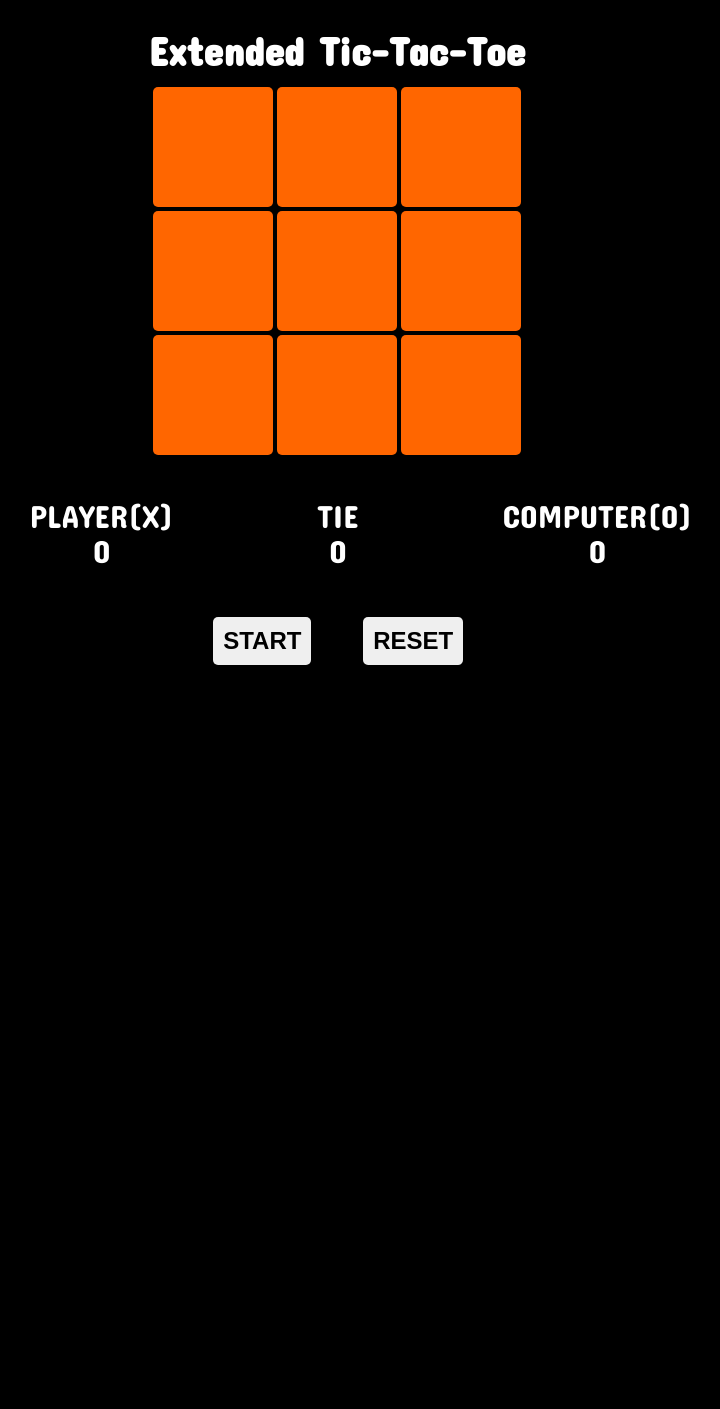
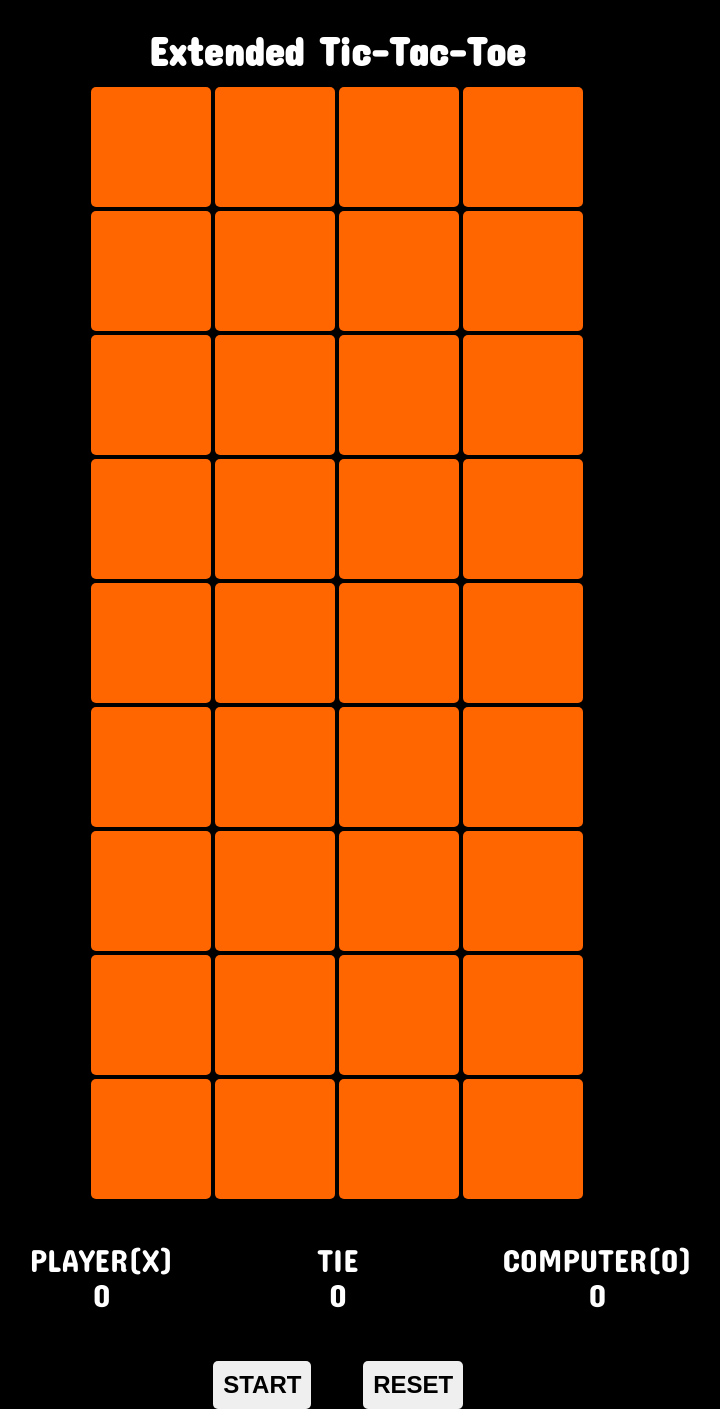
Before and after one commit to ejportega/extended-tic-tac-toe, a PHP site: page /template/index.html in a window 1280 px wide. Shown: the whole page, without its empty margins (303-1023 px from the left). Before the commit the page ends 665 px from the top, so only its background shows below. Run offline with PHP 8.4, Linux system fonts and the light colour scheme.

```diff
--- a/static/style.css
+++ b/static/style.css
@@ -30,7 +30,7 @@ h1 {
   display: flex;
   flex-wrap: wrap;
   justify-content: center;
-  width: 60vh;
+  width: 610px;
   /* height: 50vh; */
   margin: 0 auto;
 }
--- a/template/index.html
+++ b/template/index.html
@@ -20,6 +20,37 @@
       <div class="cell"></div>
       <div class="cell"></div>
       <div class="cell"></div>
+
+      <div class="cell"></div>
+      <div class="cell"></div>
+      <div class="cell"></div>
+      <div class="cell"></div>
+      <div class="cell"></div>
+      <div class="cell"></div>
+      <div class="cell"></div>
+      <div class="cell"></div>
+      <div class="cell"></div>
+
+      <div class="cell"></div>
+      <div class="cell"></div>
+      <div class="cell"></div>
+      <div class="cell"></div>
+      <div class="cell"></div>
+      <div class="cell"></div>
+      <div class="cell"></div>
+      <div class="cell"></div>
+      <div class="cell"></div>
+
+      <div class="cell"></div>
+      <div class="cell"></div>
+      <div class="cell"></div>
+      <div class="cell"></div>
+      <div class="cell"></div>
+      <div class="cell"></div>
+      <div class="cell"></div>
+      <div class="cell"></div>
+      <div class="cell"></div>
+
     </div>
     <!-- end board -->
     <div class="scores">
```
Also changed, not shown: static/script.js (+20 -18 lines), 1 other file.
